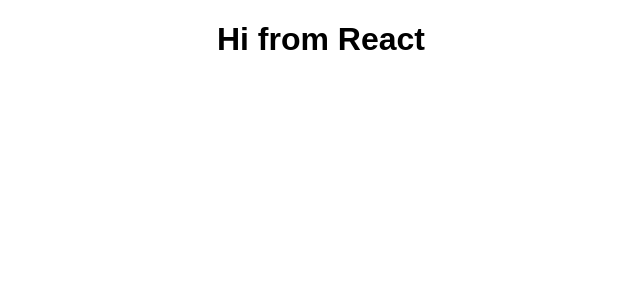
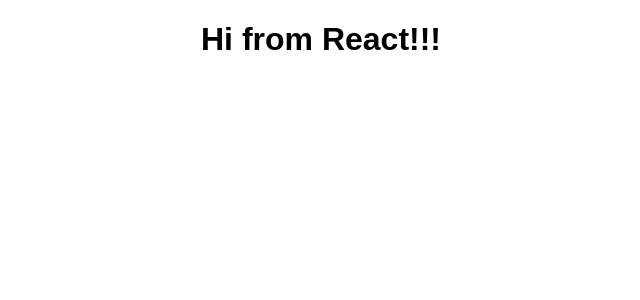
Before and after one commit to ArunkmrS/1ReactApp, a React (Create React App) app: page / in a window 1280 px wide. Shown: the top 300 px of the page, without its empty margins (319-959 px from the left). Built offline with nearby package versions, Linux system fonts and the light colour scheme.

Commit message:
msg change

```diff
--- a/src/App.js
+++ b/src/App.js
@@ -5,7 +5,7 @@
   render() {
     return (
       <div className="App">
-        <h1>Hi from React</h1>
+        <h1>Hi from React!!!</h1>
       </div>
     );
   }
```
